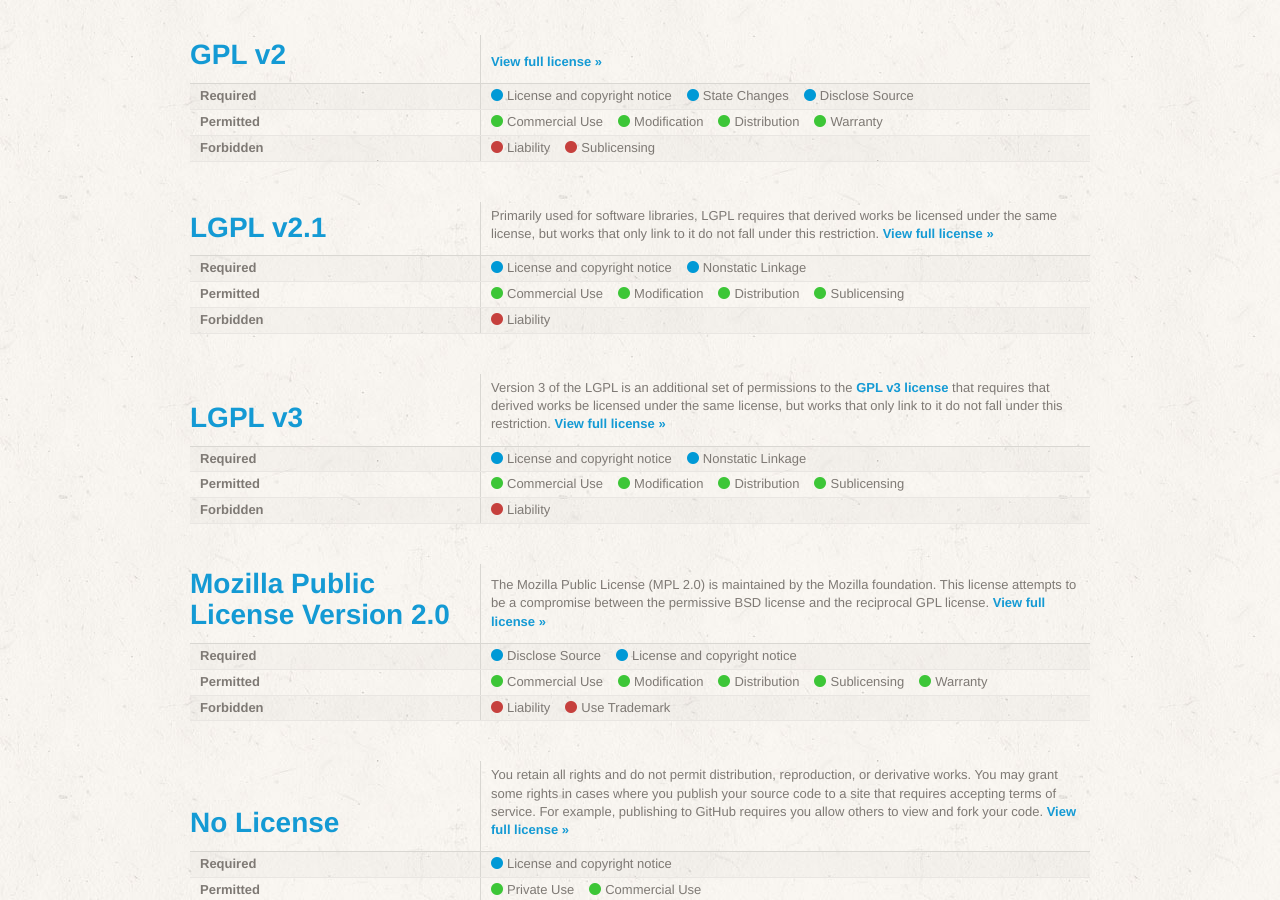
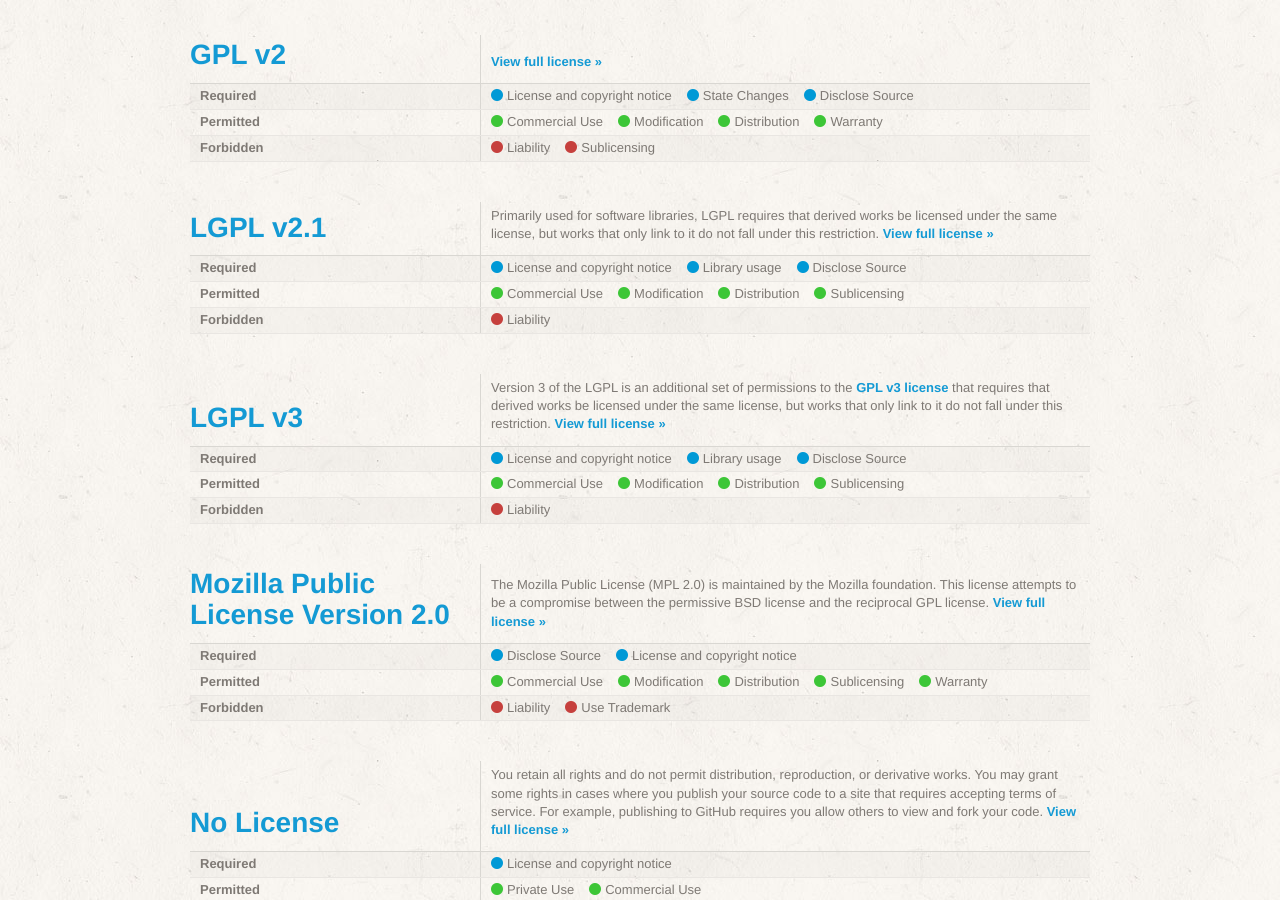
Before and after one commit to github/choosealicense.com, a Jekyll site: the page built from licenses.html, in a window 1280 px wide and 900 px high, scrolled down 1596 px. Built offline with Jekyll 4.4.1, drawn with Linux system fonts in a browser that asks for light colours; some web fonts are replaced.

Commit message:
Change nonstatic to library usage
Per review, we should call it library usage. Also pointed out that LGPL
does require disclosing source.

```diff
--- a/_config.yml
+++ b/_config.yml
@@ -12,9 +12,9 @@
     disclose-source:
       description: Source code must be made available when distributing the software. In the case of LGPL only the source for the library (and not the entire program) must be made available.
       label: Disclose Source
-    nonstatic-linkage:
-      description: The library must be linked in a way that allows it to be replaced with a similar library
-      label: Nonstatic Linkage
+    library-usage:
+      description: The library may be used within a proprietary application.
+      label: Library usage
     rename:
       description: You must change the name of the software if you modify it.
       label: Rename
--- a/licenses/lgpl-v2.1.txt
+++ b/licenses/lgpl-v2.1.txt
@@ -11,7 +11,8 @@
 
 required:
   - include-copyright
-  - nonstatic-linkage
+  - library-usage
+  - disclose-source
 
 permitted:
   - commercial-use
--- a/licenses/lgpl-v3.txt
+++ b/licenses/lgpl-v3.txt
@@ -11,7 +11,8 @@
 
 required:
   - include-copyright
-  - nonstatic-linkage
+  - library-usage
+  - disclose-source
 
 permitted:
   - commercial-use
```
